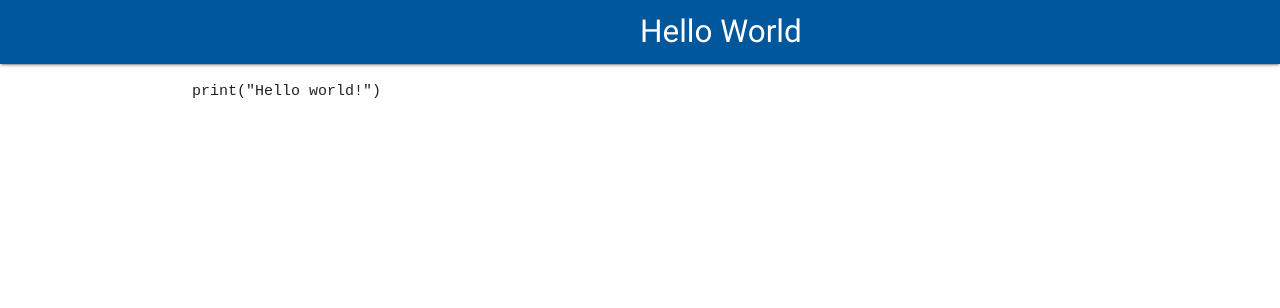
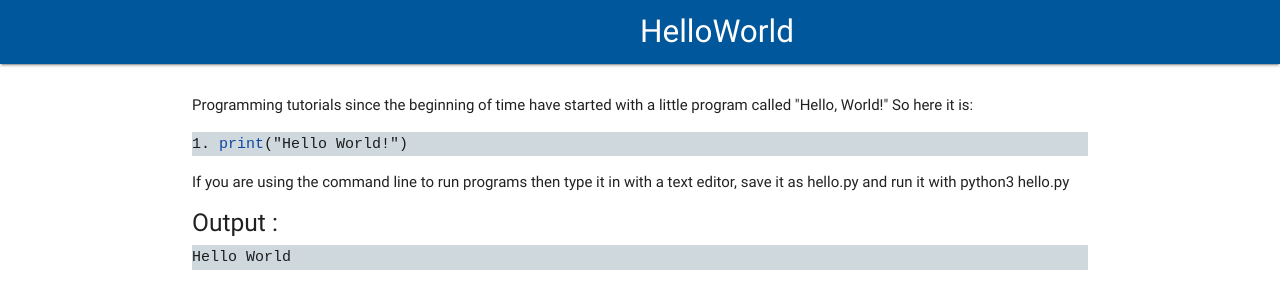
Before and after one commit to vishnupoothery/Project-Broccoli, a plain HTML site: page pages/helloWorld.html in a window 1280 px wide. Drawn offline with nearby package versions, Linux system fonts and the light colour scheme.

Commit message:
updated hello world

```diff
--- a/pages/helloWorld.html
+++ b/pages/helloWorld.html
@@ -13,17 +13,23 @@
     <body>
         <div class="navbar-fixed">
             <nav class="light-blue darken-4 center-align" role="navigation">
-                <div class="nav-wrapper container"><a id="logo-container" href="#" class="brand-logo">Hello World</a>
+                <div class="nav-wrapper container"><a id="logo-container" href="#" class="brand-logo">HelloWorld</a>
                 </div>
             </nav>
         </div>
 
         <div class="section no-pad-bot" id="index-banner">
             <div class="container">
-                <code>print("Hello world!")</code>
+                <p>Programming tutorials since the beginning of time have started with a little program called "Hello, World!" So here it is:</p>
             </div>
+                <div class="container blue-grey lighten-4" ><code>1. <span class="blue-text text-darken-4">print</span>("Hello World!")</code></div>
+            <div class="container">
+            <p>If you are using the command line to run programs then type it in with a text editor, save it as hello.py and run it with python3 hello.py</p>
+                <h5>Output : </h5>
+            </div>
+            <div class="container blue-grey lighten-4" ><code>Hello World</code></div>
+
         </div>
-
         <!--  Scripts-->
         <script src="https://code.jquery.com/jquery-2.1.1.min.js"></script>
         <script src="../js/materialize.js"></script>
```
Also changed, not shown: index.html (+4 -3 lines).
